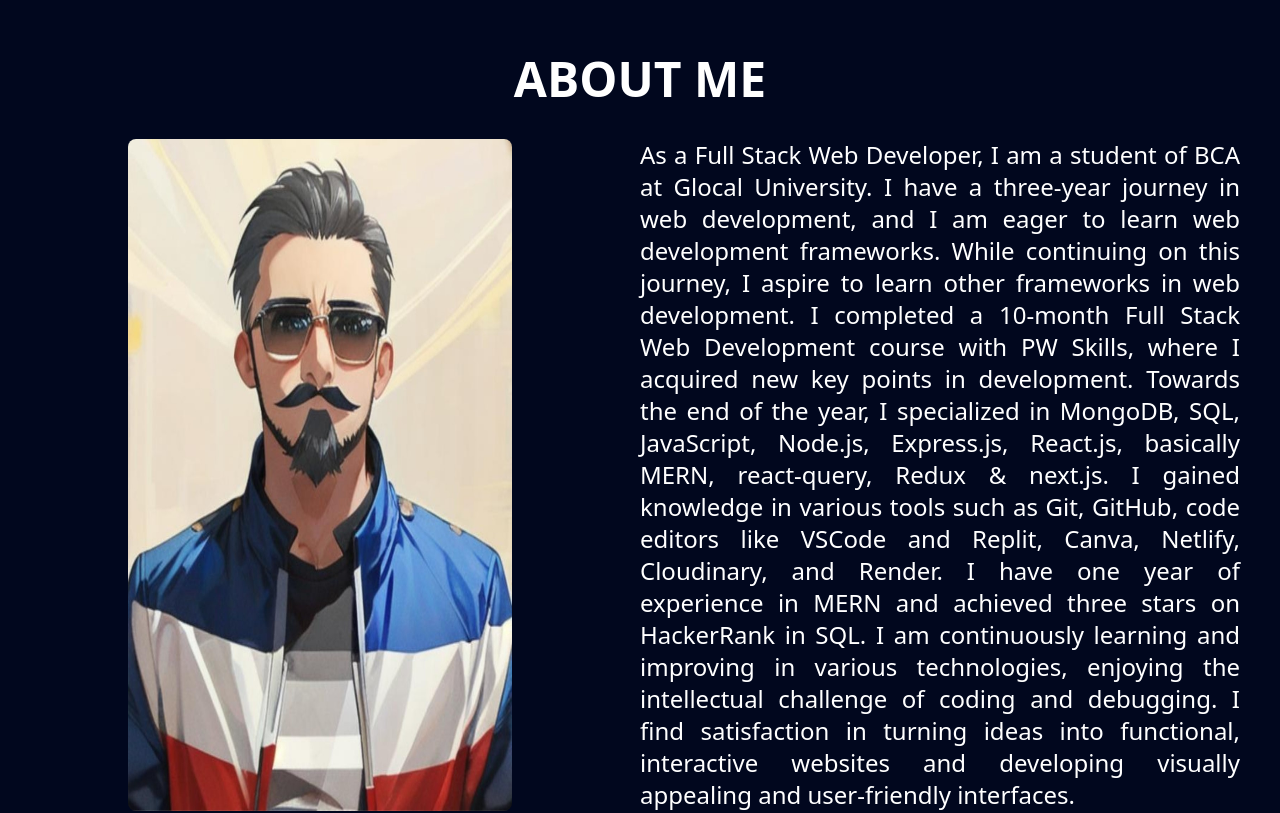
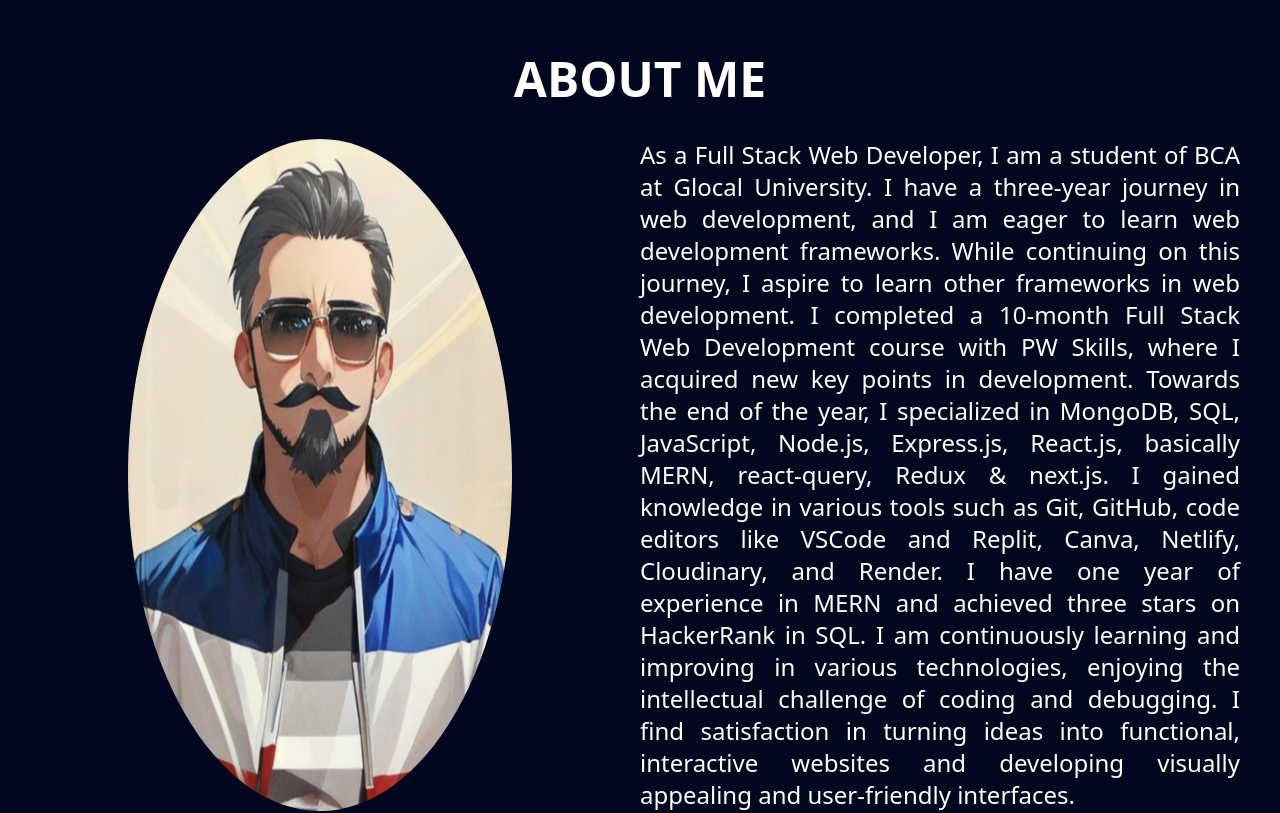
Before and after one commit to shivangthakur-007/portfolio_client, a React (Vite) app: page / in a window 1280 px wide. Shown: the part 560-1373 px from the top of the page. Built offline with nearby package versions, Linux system fonts and the light colour scheme.

Commit message:
adding all about photo

```diff
--- a/src/App.jsx
+++ b/src/App.jsx
@@ -7,7 +7,7 @@ import ContactMain from "./Contact/contactmain";
 
 function App() {
   return (
-    <div className="bg-[#01071E] w-[100vw]">
+    <div className="bg-[#01071E]">
       <ContactHeader />
       <About_skills />
       <ContactMain />
--- a/src/Contact/con_section.jsx
+++ b/src/Contact/con_section.jsx
@@ -15,7 +15,7 @@ const About_skills = () => {
           <div className="flex justify-around  ">
             <img
               src={Snapchatimg}
-              className="w-[30vw] rounded-lg"
+              className="w-[30vw] rounded-[50%]"
               alt="profile"
             />
           </div>
--- a/src/Contact/contactmain.jsx
+++ b/src/Contact/contactmain.jsx
@@ -2,7 +2,6 @@ import { useState } from "react";
 import toast from "react-hot-toast";
 import { isEmail } from "./helper/RegexMatcher.js";
 import axios from "axios";
-import {useNavigate} from "react-router"
 import Projectimg from "./../../assets/clg.png";
 import Adarshlinkedin from "./../../assets/linkedin.png";
 import Adarshgithub from "./../../assets/github.png";
```
